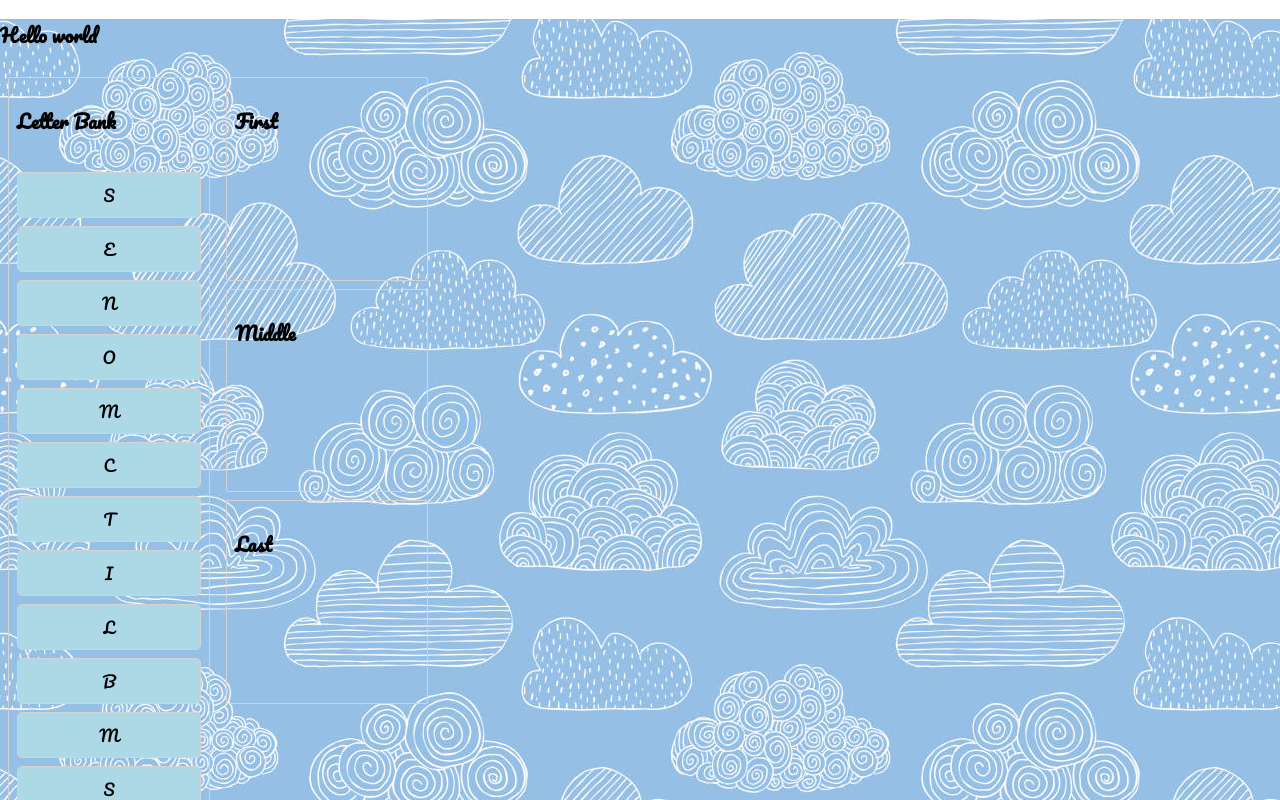
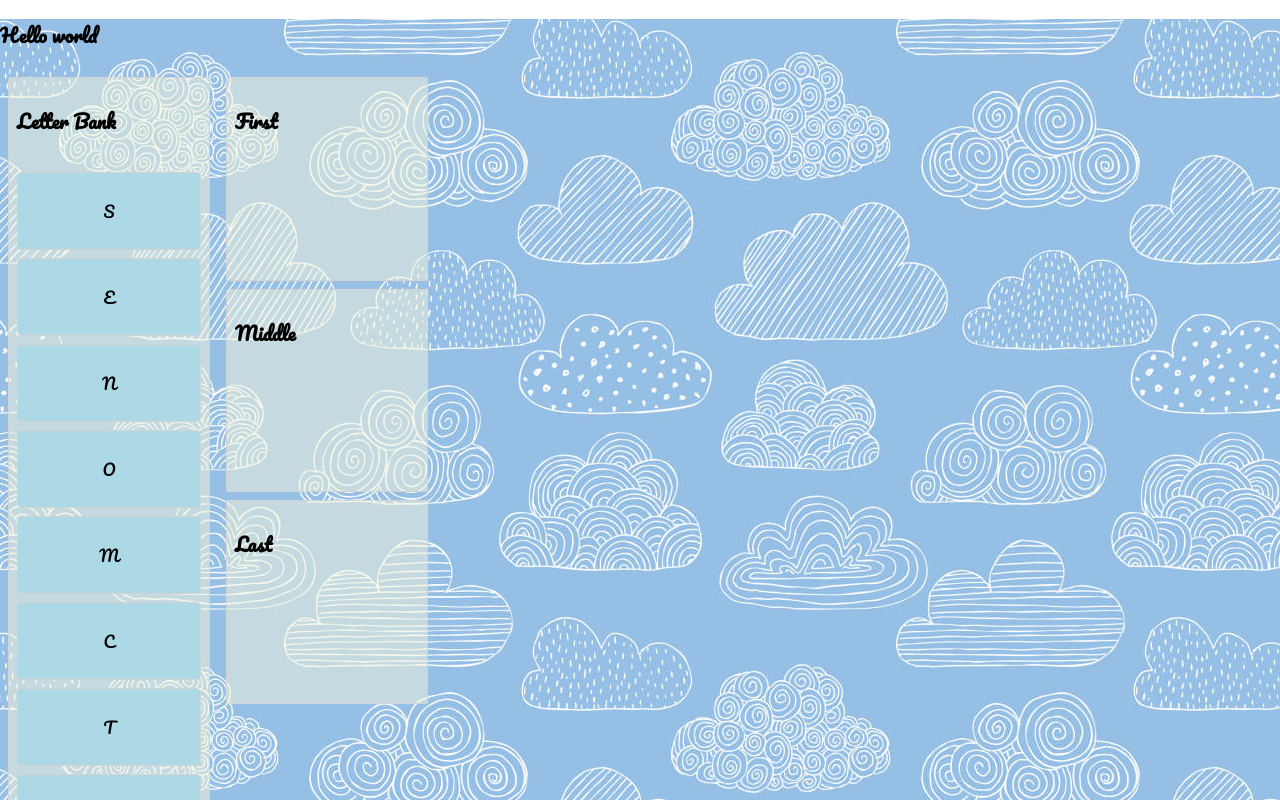
Before and after one commit to JasonSimms/name-game-react, a React (Create React App) app: page / in a window 1280 px wide. Shown: the top 800 px of the page. Built offline with nearby package versions, Linux system fonts and the light colour scheme.

Commit message:
Working!

```diff
--- a/src/Column.jsx
+++ b/src/Column.jsx
@@ -9,8 +9,6 @@ const Container = styled.div`
   border-radius: 2px;
   width: 200px;
 
-  display: flex;
-  flex-direction: column;
 `;
 const Title = styled.h3`
   padding: 8px;
@@ -21,25 +19,42 @@ const List = styled.div`
   min-height: 100px;
 `;
 
+class InnerList extends React.Component {
+
+  shouldComponentUpdate(nextProps){
+    if (nextProps.content === this.props.content) return false;
+    else return true;
+  }
+
+  render () {
+    return this.props.content.map((el, index) => (
+      <Letter key={el.id} index={index} solved={this.props.solved} isDraggingDisabled={this.props.solved} letter={el} />
+    ));
+  }
+}
+
 export default class Column extends Component {
 
   render() {
-    console.log("this.props");
-    console.log(this.props);
     return (
-      <Container>
+      <Container
+      className={this.props.column.solved ? 'solved' : 'unsolved'}
+      >
+
         <Title>{this.props.column.title}</Title>
-        <Droppable droppableId={this.props.column.id}>
-          {provided => (
+        <Droppable
+        droppableId={this.props.column.id}
+        isDropDisabled = { this.props.column.solved }
+
+
+        >
+          {(provided, snapshot) => (
             <List
             ref={provided.innerRef}
             // innerRef={provided.innerRef}
             {...provided.droppableProps}>
 
-              {this.props.content.map((el, index) => (
-                <Letter key={el.id} index={index} letter={el} />
-              ))}
-
+              <InnerList content={this.props.content} solved={this.props.solved}/>
               {provided.placeholder}
             </List>
           )}
--- a/src/gameField.jsx
+++ b/src/gameField.jsx
@@ -55,28 +55,30 @@ let initialData = {
     "column-1": {
       id: "column-1",
       title: "Letter Bank",
-      contentIds: shuffle(bank)
+      contentIds: shuffle(bank),
+      solved: false
+
     },
 
-    solved: {
-      first: false,
-      second: false,
-      third: false
-    },
     "column-2": {
       id: "column-2",
       title: "First",
-      contentIds: []
+      contentIds: [],
+      solved: false
     },
     "column-3": {
       id: "column-3",
       title: "Middle",
-      contentIds: []
+      contentIds: [],
+      solved: false
+
     },
     "column-4": {
       id: "column-4",
       title: "Last",
-      contentIds: []
+      contentIds: [],
+      solved: false
+
     }
   },
   letterBank: ["column-1"],
@@ -84,6 +86,8 @@ let initialData = {
 };
 
 initialData.letters = letters;
+
+
 
 export default class gameField extends Component {
   state = initialData;
@@ -105,7 +109,6 @@ export default class gameField extends Component {
     const start = this.state.columns[source.droppableId];
     const finish = this.state.columns[destination.droppableId];
 
-    const solved = this.state.solved;
 
     if (start === finish) {
       const newLetterIds = Array.from(start.contentIds);
@@ -113,68 +116,38 @@ export default class gameField extends Component {
 
       newLetterIds.splice(destination.index, 0, draggableId);
 
-      let guess = newLetterIds.map(el => {
-        return el.content;
-      });
+
 
       const newColumn = {
         ...start,
-        contentIds: newLetterIds,
-        guess
+        contentIds: newLetterIds
       };
 
-      const newSolve = {
-        ...solved
-      };
 
-      //CHECK COLUMN FOR GUESSES
-      const checkIt = column => {
-        const getName = () => {
-          return column.contentIds.join("").replace(/[0-9]/g, "");
-        };
-      };
-      // var guessName = newColumn.contentIds.join("").replace(/[0-9]/g, "");
 
-      // if (
-      //   guessName.includes("BENNETT") ||
-      //   guessName.includes("NICHOLAS") ||
-      //   guessName.includes("SIMMS")
-      // ) {
-      //   console.log("bingo");
 
-      //   const removeName = str => {
-      //     let pos = guessName.indexOf(str);
-      //     let length = str.length;
-      //     newColumn.contentIds.splice(pos, length);
-      //   };
-
-      //   if (guessName.includes("BENNETT")) {
-      //     removeName("BENNETT");
-      //     newSolve.first = true;
-      //   }
-
-      //   if (guessName.includes("NICHOLAS")) {
-      //     removeName("NICHOLAS");
-      //     newSolve.second = true;
-      //   }
-
-      //   if (guessName.includes("SIMMS")) {
-      //     removeName("SIMMS");
-      //     newSolve.third = true;
-      //   }
-
-      // }
-
-      const newState = {
+      let newState = {
         ...this.state,
         columns: {
           ...this.state.columns,
           [newColumn.id]: newColumn
         },
-        solved: newSolve
       };
 
-      checkIt(newColumn);
+      let names = ["column-2", "column-3", "column-4"];
+      names.forEach(col => {
+        if (newState.columns[col].contentIds.length > 1)
+          newState.columns[col].guess = newState.columns[col].contentIds
+            .join("")
+            .replace(/[0-9]/g, "");
+        if (col === "column-2" && newState.columns[col].guess === "BENNETT")
+          newState.columns[col].solved = true;
+        if (col === "column-3" && newState.columns[col].guess === "NICHOLAS")
+          newState.columns[col].solved = true;
+        if (col === "column-4" && newState.columns[col].guess === "SIMMS")
+          newState.columns[col].solved = true;
+      });
+
       this.setState(newState);
       return;
     }
@@ -196,7 +169,7 @@ export default class gameField extends Component {
       contentIds: finishLetterIds
     };
 
-    const newState = {
+    let newState = {
       ...this.state,
       columns: {
         ...this.state.columns,
@@ -204,23 +177,33 @@ export default class gameField extends Component {
         [newFinish.id]: newFinish
       }
     };
+
+    let names = ["column-2", "column-3", "column-4"];
+    names.forEach(col => {
+      if (newState.columns[col].contentIds.length > 1)
+        newState.columns[col].guess = newState.columns[col].contentIds
+          .join("")
+          .replace(/[0-9]/g, "");
+      if (col === "column-2" && newState.columns[col].guess === "BENNETT")
+        newState.columns[col].solved = true;
+      if (col === "column-3" && newState.columns[col].guess === "NICHOLAS")
+        newState.columns[col].solved = true;
+      if (col === "column-4" && newState.columns[col].guess === "SIMMS")
+        newState.columns[col].solved = true;
+    });
+
     this.setState(newState);
   };
 
   render() {
-    console.log(this.state);
     return (
       <DragDropContext
         // onDragStart
         // onDragUpdate
         onDragEnd={this.onDragEnd}
       >
-        {this.state.solved && this.state.solved.first && <div>Bennett</div>}
-        {this.state.solved && this.state.solved.second && <div>Nicholas</div>}
-        {this.state.solved && this.state.solved.third && <div>Simms!</div>}
-
         <Container>
-          <div className = "column">
+          <div className="column">
             {this.state.letterBank.map(columnId => {
               const column = this.state.columns[columnId];
               const myLetters = column.contentIds.map(
@@ -237,8 +220,7 @@ export default class gameField extends Component {
               );
             })}
           </div>
-          <div className = "column">
-
+          <div className="column">
             {this.state.columnOrder.map(columnId => {
               const column = this.state.columns[columnId];
               const myLetters = column.contentIds.map(
@@ -247,11 +229,13 @@ export default class gameField extends Component {
 
               return (
                 <Column
-                className = "row"
+                  className="row"
                   key={column.title}
                   title={column.title}
                   column={column}
                   content={myLetters}
+                  // isDragDisabled ={ true}
+                  solved={column.solved}
                 />
               );
             })}
--- a/src/index.css
+++ b/src/index.css
@@ -14,6 +14,34 @@ body {
     min-height : 100vh;
 }
 
+.solved{
+  background-color: rgba(255, 217, 0, 0.685) !important;
+}
+
+.solved-letter{
+  background-color: transparent !important;
+  border: 0px solid lightgrey !important;
+  margin-bottom: 1px !important;
+  padding: 2px !important;
+}
+
+.unsolved {
+  background-color: rgba(245, 245, 220, 0.5);
+}
+
+p {
+  -webkit-touch-callout: none; /* iOS Safari */
+    -webkit-user-select: none; /* Safari */
+     -khtml-user-select: none; /* Konqueror HTML */
+       -moz-user-select: none; /* Firefox */
+        -ms-user-select: none; /* Internet Explorer/Edge */
+            user-select: none; /* Non-prefixed version, currently
+                                  supported by Chrome and Opera */
+}
+
+
+
+
 /* code {
   font-family: source-code-pro, Menlo, Monaco, Consolas, "Courier New",
     monospace;
--- a/src/letter.jsx
+++ b/src/letter.jsx
@@ -8,8 +8,8 @@ border-radius: 5px;
 padding: 8px;
 margin-bottom: 8px;
 text-align: center;
-background-color: ${props =>
-  props.isDragDisabled ?
+background-color: ${ props =>
+  props.solved ?
   'lightgreen' :
   props.isDragging
   ? 'white'
@@ -19,8 +19,8 @@ background-color: ${props =>
 
 export default class task extends Component {
   render() {
-    // console.log(this.props)
-    const isDragDisable = this.props.letter.correct;
+    const isDragDisable = this.props.solved;
+
     return (
       <Draggable
       draggableId={this.props.letter.id}
@@ -30,13 +30,15 @@ export default class task extends Component {
       {(provided, snapshot) => (
         // snapshot.isDragging  // isDraggingOver
         <Container
+
+        className = {this.props.solved ? "solved-letter" : "unsolved-letter"}
         {...provided.draggableProps}
         {...provided.dragHandleProps}
         ref={provided.innerRef}
         // innerRef={provided.innerRef}
         isDragging={snapshot.isDragging}
         >
-        {this.props.letter.content}
+        <p> {this.props.letter.content}</p>
       </Container>
       )}
       </Draggable>
```
Lines whose indentation alone changed are shown as unchanged.
